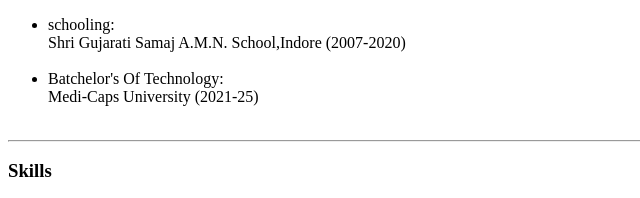
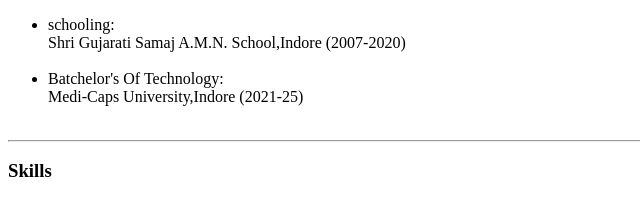
Before and after one commit to Archie2604/my-resume, a plain HTML site: page index.html in a window 1280 px wide. Shown: the part 442-640 px from the top of the page, 0-640 px from the left. Drawn offline with Linux system fonts and the light colour scheme.

Commit message:
index.html

```diff
--- a/index.html
+++ b/index.html
@@ -16,7 +16,7 @@
         <ul>
             <li>schooling:<br> Shri Gujarati Samaj A.M.N. School,Indore (2007-2020)</li>
             <br/>
-            <li>Batchelor's Of Technology:<br> Medi-Caps University (2021-25)</li>
+            <li>Batchelor's Of Technology:<br> Medi-Caps University,Indore (2021-25)</li>
             <br>
         </ul>
         <hr>
```
